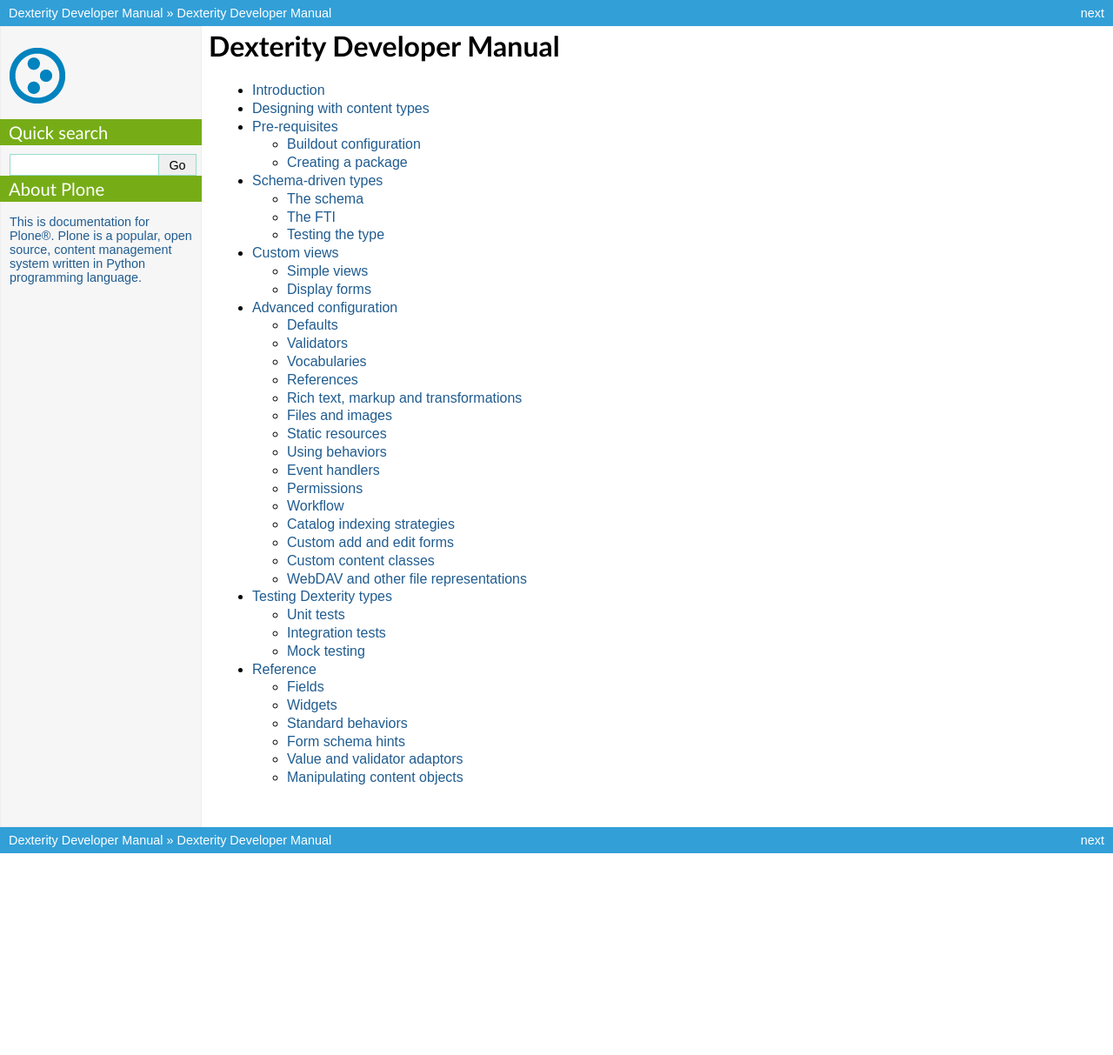
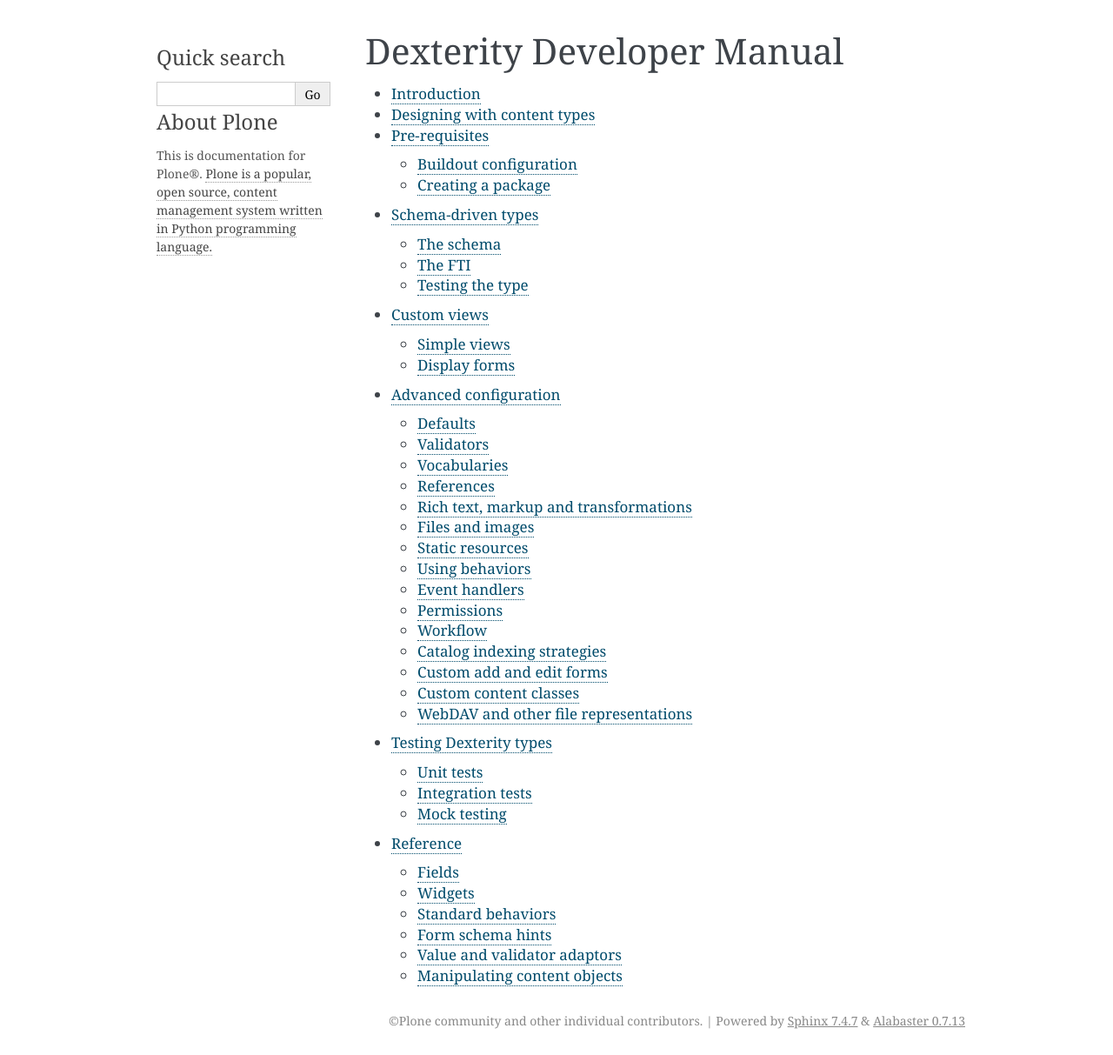
Before and after one commit to giacomos/collective.dexteritymanual, a Sphinx documentation site: the page built from source/index.txt, in a window 1280 px wide. Shown: the whole page at 87% size. Built offline with Sphinx 7.4.7, drawn with Linux system fonts in a browser that asks for light colours; before the commit the page ends 1013 px from its top, so only the background shows below that.

Commit message:
Update source/conf.py

```diff
--- a/source/conf.py
+++ b/source/conf.py
@@ -95,7 +95,7 @@
 # The theme to use for HTML and HTML Help pages.  Major themes that come with
 # Sphinx are currently 'default' and 'sphinxdoc'.
 #html_theme = 'default'
-html_theme = 'plone'
+#html_theme = 'plone'
 
 # Theme options are theme-specific and customize the look and feel of a theme
 # further.  For a list of options available for each theme, see the
```
